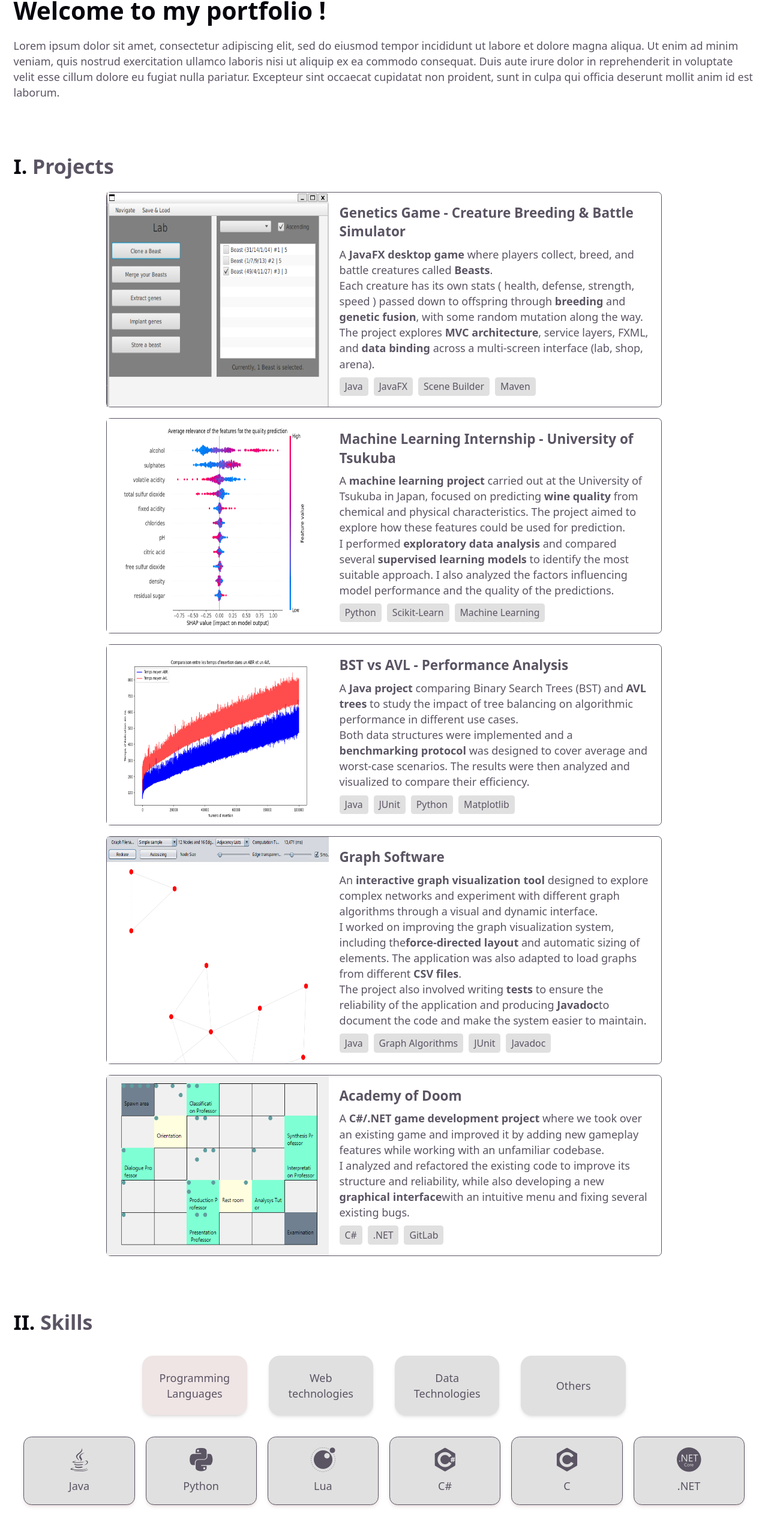
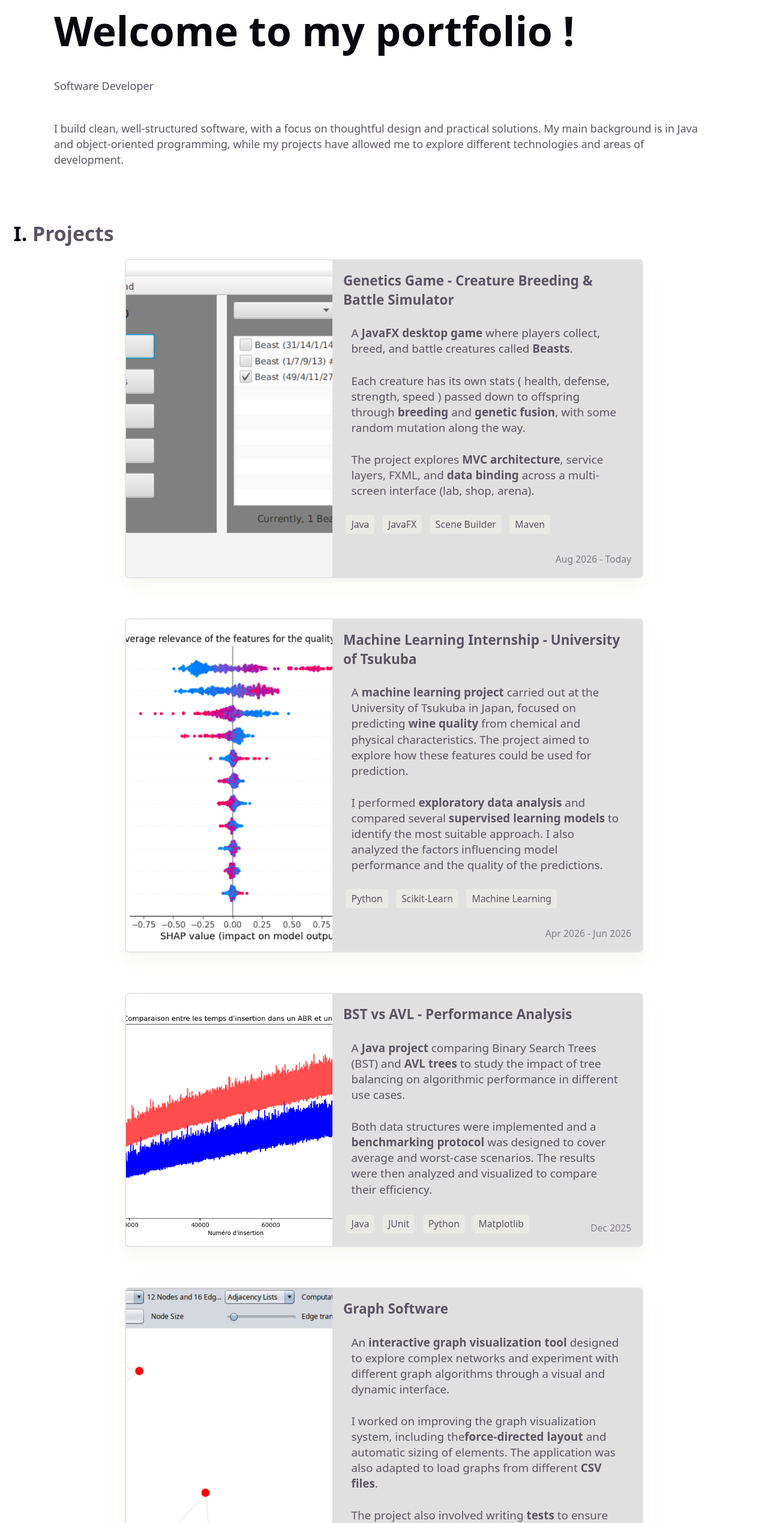
Before and after one commit to adrien-szcz/portfolio, a React (Vite) app: page / in a window 1280 px wide. Shown: the part 95-2634 px from the top of the page at 60% size. Built offline with nearby package versions, Linux system fonts and the light colour scheme.

Commit message:
Update of the portfolio, improvement of the responsivity, the skills and projects display + improvement of the intro and about

```diff
--- a/src/App.tsx
+++ b/src/App.tsx
@@ -1,15 +1,14 @@
 import Skills from './components/Skills';
 import Projects from './components/Projects';
 
-import { BrowserRouter, Routes, Route, Link} from 'react-router-dom';
+import { BrowserRouter, Link } from 'react-router-dom';
 
 function App() {
 
   return (
     <>
+      {/* Nav Bar */}
       <BrowserRouter>
-
-            {/* Nav Bar */}
         <nav className='fixed top-0 left-0 w-full z-50 flex items-center justify-between font-bold backdrop-blur-sm'>
           <p className='text-2xl p-3'>Adrien Szczepaniak</p>
 
@@ -19,62 +18,70 @@ function App() {
             <Link to='https://www.linkedin.com/in/adrien-szczepaniak/'>Linkedin</Link>
           </div>
         </nav>
+      </BrowserRouter>
 
-        </BrowserRouter>
+      {/* Main Content*/}
       <div className='pt-10 *:p-5 *:*:my-5'>
 
-          <div>
+        {/* Inro */}
+        <div className='*:mt-10 mx-15'>
+          <h1 className='font-bold text-6xl text-center lg:text-left'><span className='text-text-heading'>Welcome to my portfolio !</span></h1>
 
-            <h1 className='font-bold text-4xl'><span className='text-text-heading'>Welcome to my portfolio !</span></h1>
+          <h2>
+            Software Developer
+          </h2>
+          <p>
+            I build clean, well-structured software, with a focus on thoughtful design and practical solutions.
 
-            <p>Lorem ipsum dolor sit amet, consectetur adipiscing elit, sed do eiusmod tempor incididunt ut labore et dolore magna aliqua.
-              Ut enim ad minim veniam, quis nostrud exercitation ullamco laboris nisi ut aliquip ex ea commodo consequat.
-              Duis aute irure dolor in reprehenderit in voluptate velit esse cillum dolore eu fugiat nulla pariatur.
-              Excepteur sint occaecat cupidatat non proident, sunt in culpa qui officia deserunt mollit anim id est laborum.</p>
+            My main background is in Java and object-oriented programming, while my projects have allowed me
+            to explore different technologies and areas of development.
+          </p>
 
         </div>
 
+        {/* Projects */}
         <div>
           <h1 className='font-bold text-3xl'><span className='text-text-heading'>I.</span> Projects</h1>
 
           <Projects></Projects>
         </div>
 
+        {/* Skills */}
         <div>
           <h1 className='font-bold text-3xl'><span className='text-text-heading'>II.</span> Skills</h1>
 
           <Skills></Skills>
         </div>
 
+        {/* About Me */}
         <div>
           <h1 className='font-bold text-3xl'><span className='text-text-heading'>III.</span> About me</h1>
 
             <p>
-              I enjoy turning complex problems into clear, well-designed software.
-              As a Software Engineering student, I have developed a strong interest
-              in Java and object-oriented programming, where I particularly enjoy thinking
-              about how a system should be structured before writing the code itself.
+              I am currently a third-year Software Engineering student at the IUT of Bordeaux, where I
+              have developed a strong interest in software development and engineering. After completing
+              my degree, I plan to pursue a Master's degree or an Engineering degree to continue my studies
+              and reach a Bac+5 level.
             </p>
 
             <p>
-              My projects have given me the opportunity to work across different areas of development,
-              from Java and Python to TypeScript, React, and SQL. Whether I am designing a class hierarchy,
-              handling data, or building an interactive interface, I care about creating software that is
-              clean, maintainable, and purposeful.
+              I enjoy turning complex problems into clear, well-designed software. I have developed a
+              particular interest in software architecture and object-oriented programming, especially in
+              thinking about how a system should be structured before writing the code itself.
             </p>
 
             <p>
-              What motivates me most is the process of learning by building. I like taking an idea, breaking
-              it down into smaller problems, experimenting with different approaches, and gradually turning
-              it into something functional. I am constantly looking to strengthen my skills and discover new
-              technologies, while developing a better understanding of the principles behind good software engineering.
+              What motivates me most is learning by building. I enjoy breaking ideas down into smaller
+              problems, experimenting with different approaches, and gradually turning them into something
+              functional and maintainable.
             </p>
 
             <p>
-              Beyond the technical side, I value curiosity, autonomy, and attention to detail. For me, programming
-              is not only about making things work, but about understanding why they work and finding ways to
-              make them better.
+              Beyond the technical side, I value curiosity, autonomy, and attention to detail. For me,
+              programming is not only about making things work, but about understanding why they work and
+              finding ways to make them better.
             </p>
+
         </div>
       </div>
     </>
--- a/src/components/Project.tsx
+++ b/src/components/Project.tsx
@@ -1,35 +1,52 @@
 import type { ProjectInfos } from '../utils/type';
 
 const Project: React.FC<ProjectInfos> = (props) => {
+  return (
+    <div className="
+      border-2 border-border rounded-md bg-soft-bg w-[90%] md:w-[70%] mx-auto flex flex-col
+      md:flex-row overflow-hidden shadow-xl shadow-social-bg hover:shadow-accent-bg
+      transition-all duration-200"
+    >
 
-  return (
-    <div className="border rounded-md bg-secondary-bg w-[75%] mx-auto flex flex-col md:flex-row">
+      <div className="w-full md:w-2/5 h-48 md:h-auto md:min-h-60">
         <img
           src={props.image}
           alt="application / software illustration"
-        className="w-full md:w-2/5 h-auto"
+          className="w-full h-full object-cover"
         />
+      </div>
 
       <div className="p-4 flex-1 flex flex-col">
         <h2 className="text-xl font-bold">
           {props.name}
         </h2>
 
-        <p className="mt-2">
+        <div className="text-[105%] mx-3 mb-4 *:mt-6">
           {props.description}
-        </p>
+        </div>
 
-        <div className="flex flex-wrap gap-2 mt-auto">
+        <div className="flex flex-wrap items-center gap-2 mt-auto">
+          <div className="flex flex-wrap gap-2">
             {props.skillsName.map((skill) => (
               <span
                 key={skill}
-              className="mt-2 px-2 py-1 rounded bg-soft-bg text-sm"
+                className="
+                  mt-2 ml-1 px-2 py-1 rounded bg-social-bg text-sm
+                  hover:text-text-heading hover:scale-105
+                  transition-all duration-150
+                "
               >
                 {skill}
               </span>
             ))}
           </div>
+
+          <p className="ml-auto mt-5 text-sm text-text opacity-70">
+            {props.date}
+          </p>
         </div>
+      </div>
+
     </div>
   );
 };
--- a/src/components/Projects.tsx
+++ b/src/components/Projects.tsx
@@ -22,11 +22,11 @@ const Projects: React.FC = () => {
 
             </div> */}
 
-            <div className="flex flex-wrap justify-center gap-4">
+            <div className="flex flex-wrap justify-center mt-5 gap-15">
                 {projectsData
                 //.filter((project) => )
                 .map((project) => (
-                    <Project name={project.name} image={project.image} description={project.description} skillsName={project.skillsName} />
+                    <Project name={project.name} image={project.image} description={project.description} skillsName={project.skillsName} date={project.date}/>
                 ))}
             </div>
         </div>
--- a/src/components/Skill.tsx
+++ b/src/components/Skill.tsx
@@ -3,7 +3,10 @@ import type { SkillNameAndIcon } from '../utils/type'
 const Skill: React.FC<SkillNameAndIcon> = (props) => {
 
   return (
-    <div className="border rounded-xl p-4 flex flex-col bg-soft-bg w-[15%] min-w-32 items-center shadow-md shadow-accent-bg hover:border-accent-border">
+    <div className="
+      rounded-xl p-4 flex flex-col bg-soft-bg w-[15%] min-w-32 items-center shadow-md shadow-social-bg
+      transition-all duration-200 hover:-translate-y-2"
+    >
       <i className={`${props.icon} text-4xl mb-2`}></i>
 
       <p>{props.name}</p>
--- a/src/components/Skills.tsx
+++ b/src/components/Skills.tsx
@@ -9,13 +9,13 @@ const Skills: React.FC = () => {
 
     return (
         <div>
-            <div className="flex justify-center flex-wrap gap-8 m-8">
+            <div className="flex justify-center flex-wrap gap-4 md:gap-6 m-8">
                 {Object.values(Technology)
                 .map((tech) => (
                     <button
                         className={`
-                            rounded-2xl border border-transparent p-5 w-[15%] shadow-md hover:cursor-pointer hover:scale-105
-                            transition-all duration-300 ${ technology === tech ? 'bg-accent-bg' : 'bg-soft-bg border-transparent hover:border-accent-border'}
+                            rounded-2xl border border-transparent p-5 md:w-[30%] lg:w-[15%] text-xs md:text-base shadow-md hover:cursor-pointer hover:scale-105 transition-all duration-300
+                            ${ technology === tech ? 'bg-accent-bg' : 'bg-soft-bg hover:inset-ring-2 hover:inset-ring-accent-border'}
                         `}
                         onClick={() => setTechnology(tech)}
                     >
```
Lines whose indentation alone changed are shown as unchanged.
